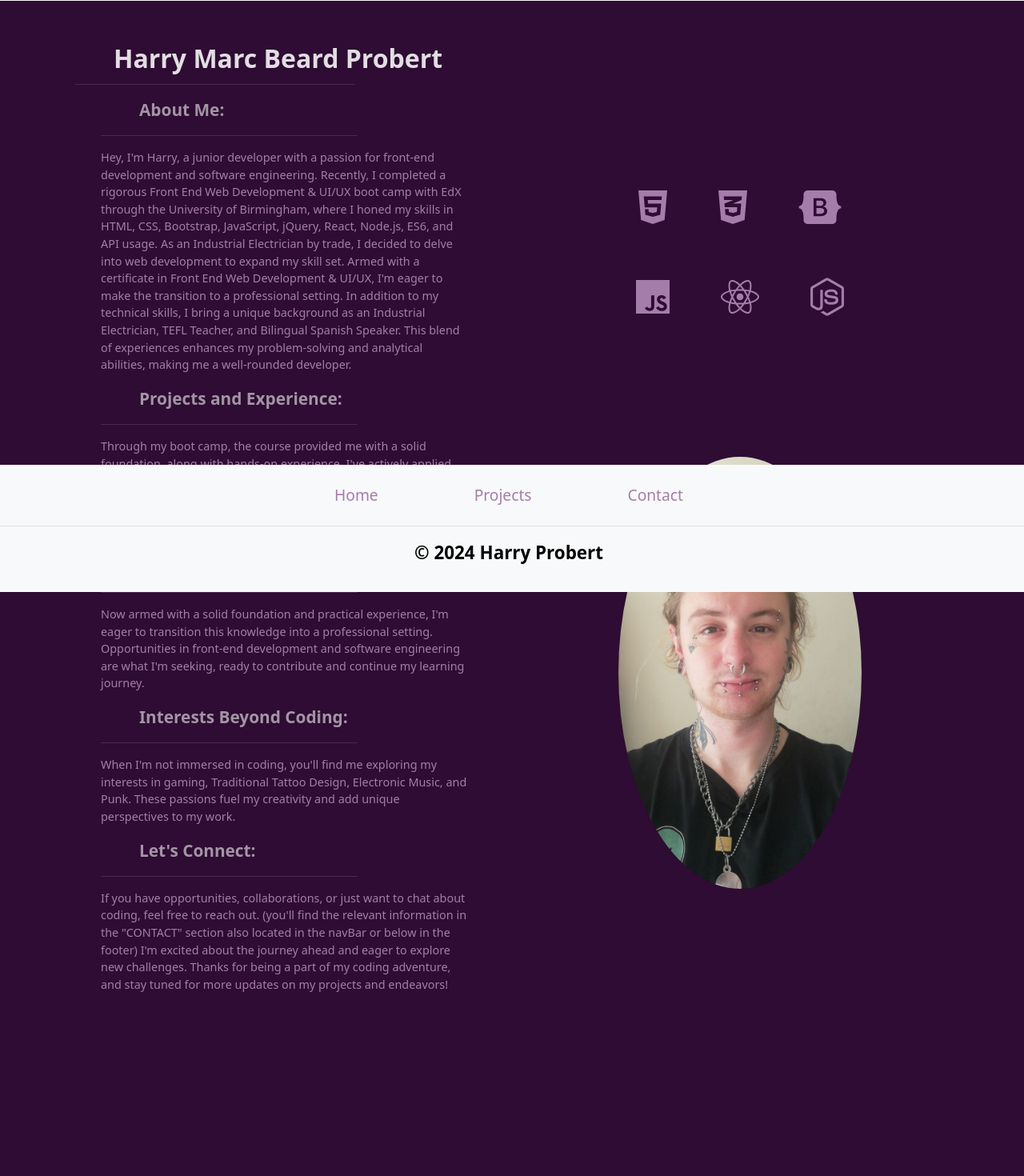
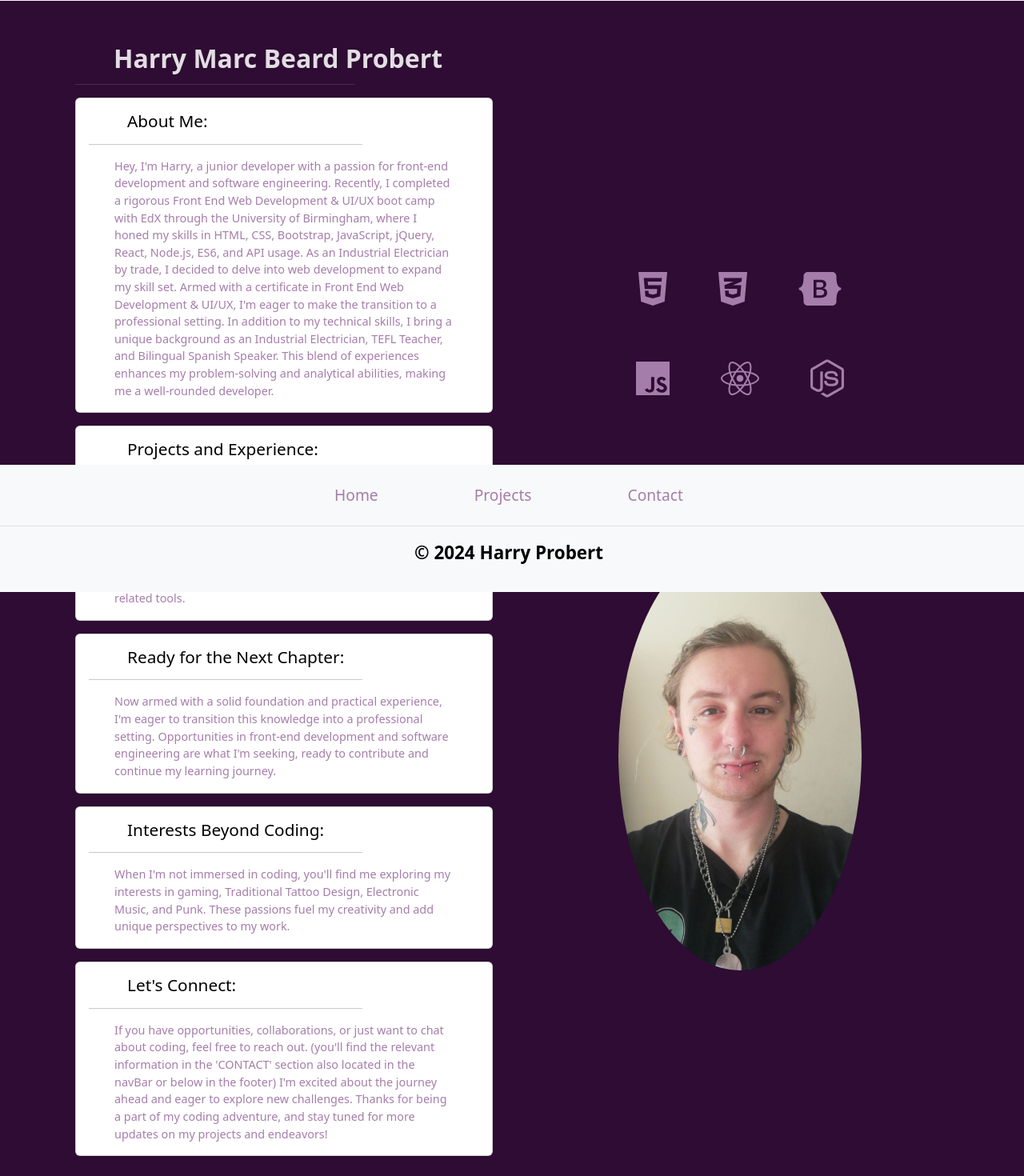
Before and after one commit to hpro97/portfolioReact, a React (Vite) app: page / in a window 1280 px wide. Shown: the part 60-1530 px from the top of the page at 80% size. Before the commit the page ends 1469 px from the top, so only its background shows below. Built offline with nearby package versions, Linux system fonts and the light colour scheme.

Commit message:
add cards on home

```diff
--- a/src/CSS/index.css
+++ b/src/CSS/index.css
@@ -97,8 +97,8 @@ footer {
 }
 
 .textPersonalHeader {
-  font-weight: bold;
-  color: rgba(255, 255, 255, 0.562);
+
+  color: black;
   font-size: 1.3rem;
   margin-left: 3rem;
 }
--- a/src/components/home.jsx
+++ b/src/components/home.jsx
@@ -1,7 +1,6 @@
 // git add . && git commit -m "first commit" && git push
 
-import Me from "../assets/me.jpg";
-
+import React from 'react';
 import { FontAwesomeIcon } from "@fortawesome/react-fontawesome";
 import {
   faHtml5,
@@ -12,6 +11,8 @@ import {
   faNodeJs,
 } from "@fortawesome/free-brands-svg-icons";
 
+import Me from "../assets/me.jpg";
+
 const hrSmall = {
   width: "70%",
 };
@@ -20,7 +21,42 @@ const hrMed = {
   width: "67%",
 };
 
+const AboutMeCard = ({ title, content }) => {
+  return (
+    <div className="card mb-3">
+      <div className="card-body">
+        <h5 className="card-title textPersonalHeader">{title}</h5>
+        <hr style={hrSmall} />
+        <p className="card-text textPersonal2">{content}</p>
+      </div>
+    </div>
+  );
+};
+
 const Home = () => {
+  const sections = [
+    {
+      title: "About Me:",
+      content: "Hey, I'm Harry, a junior developer with a passion for front-end development and software engineering. Recently, I completed a rigorous Front End Web Development & UI/UX boot camp with EdX through the University of Birmingham, where I honed my skills in HTML, CSS, Bootstrap, JavaScript, jQuery, React, Node.js, ES6, and API usage. As an Industrial Electrician by trade, I decided to delve into web development to expand my skill set. Armed with a certificate in Front End Web Development & UI/UX, I'm eager to make the transition to a professional setting. In addition to my technical skills, I bring a unique background as an Industrial Electrician, TEFL Teacher, and Bilingual Spanish Speaker. This blend of experiences enhances my problem-solving and analytical abilities, making me a well-rounded developer."
+    },
+    {
+      title: "Projects and Experience:",
+      content: "Through my boot camp, the course provided me with a solid foundation, along with hands-on experience. I've actively applied these skills to over 15 boot camp and personal projects (which you can find in the 'PROJECTS' section located in the navBar or below in the footer), refining my abilities and gaining practical experience in the aforementioned and other related tools."
+    },
+    {
+      title: "Ready for the Next Chapter:",
+      content: "Now armed with a solid foundation and practical experience, I'm eager to transition this knowledge into a professional setting. Opportunities in front-end development and software engineering are what I'm seeking, ready to contribute and continue my learning journey."
+    },
+    {
+      title: "Interests Beyond Coding:",
+      content: "When I'm not immersed in coding, you'll find me exploring my interests in gaming, Traditional Tattoo Design, Electronic Music, and Punk. These passions fuel my creativity and add unique perspectives to my work."
+    },
+    {
+      title: "Let's Connect:",
+      content: "If you have opportunities, collaborations, or just want to chat about coding, feel free to reach out. (you'll find the relevant information in the 'CONTACT' section also located in the navBar or below in the footer) I'm excited about the journey ahead and eager to explore new challenges. Thanks for being a part of my coding adventure, and stay tuned for more updates on my projects and endeavors!"
+    }
+  ];
+
   return (
     <div>
       <div className="container col-xxl-8 px-4 py-2">
@@ -31,82 +67,10 @@ const Home = () => {
             </h1>
             <hr style={hrMed} />
 
-            <div className="textPersonal2">
-              <strong className="textPersonalHeader">About Me:</strong>
-              <hr style={hrSmall} />
-              <p>
-                Hey, I'm Harry, a junior developer with a passion for front-end
-                development and software engineering. Recently, I completed a
-                rigorous Front End Web Development & UI/UX boot camp with EdX
-                through the University of Birmingham, where I honed my skills in
-                HTML, CSS, Bootstrap, JavaScript, jQuery, React, Node.js, ES6,
-                and API usage. As an Industrial Electrician by trade, I decided
-                to delve into web development to expand my skill set. Armed with
-                a certificate in Front End Web Development & UI/UX, I'm eager to
-                make the transition to a professional setting. In addition to my
-                technical skills, I bring a unique background as an Industrial
-                Electrician, TEFL Teacher, and Bilingual Spanish Speaker. This
-                blend of experiences enhances my problem-solving and analytical
-                abilities, making me a well-rounded developer.
-              </p>
-            </div>
-
-            <div className="textPersonal2">
-              <strong className="textPersonalHeader">
-                Projects and Experience:
-              </strong>
-              <hr style={hrSmall} />
-              <p>
-                Through my boot camp, the course provided me with a solid
-                foundation, along with hands-on experience. I've actively
-                applied these skills to over 15 boot camp and personal projects
-                (which you can find in the "PROJECTS" section located in the
-                navBar or below in the footer), refining my abilities and
-                gaining practical experience in the aforementioned and other
-                related tools.
-              </p>
-            </div>
-
-            <div className="textPersonal2">
-              <strong className="textPersonalHeader">
-                Ready for the Next Chapter:
-              </strong>
-              <hr style={hrSmall} />
-              <p>
-                Now armed with a solid foundation and practical experience, I'm
-                eager to transition this knowledge into a professional setting.
-                Opportunities in front-end development and software engineering
-                are what I'm seeking, ready to contribute and continue my
-                learning journey.
-              </p>
-            </div>
-
-            <div className="textPersonal2">
-              <strong className="textPersonalHeader">
-                Interests Beyond Coding:
-              </strong>
-              <hr style={hrSmall} />
-              <p>
-                When I'm not immersed in coding, you'll find me exploring my
-                interests in gaming, Traditional Tattoo Design, Electronic
-                Music, and Punk. These passions fuel my creativity and add
-                unique perspectives to my work.
-              </p>
-            </div>
-
-            <div className="textPersonal2">
-              <strong className="textPersonalHeader">Let's Connect:</strong>
-              <hr style={hrSmall} />
-              <p>
-                If you have opportunities, collaborations, or just want to chat
-                about coding, feel free to reach out. (you'll find the relevant
-                information in the "CONTACT" section also located in the navBar
-                or below in the footer) I'm excited about the journey ahead and
-                eager to explore new challenges. Thanks for being a part of my
-                coding adventure, and stay tuned for more updates on my projects
-                and endeavors!
-              </p>
-            </div>
+            {/* Render cards for each section */}
+            {sections.map((section, index) => (
+              <AboutMeCard key={index} title={section.title} content={section.content} />
+            ))}
           </div>
 
           {/* Image and Badge Section */}
@@ -168,6 +132,7 @@ const Home = () => {
 
 export default Home;
 
+
 //to do:
 
 //rework with bootstrap components like cards on contact sec
```
